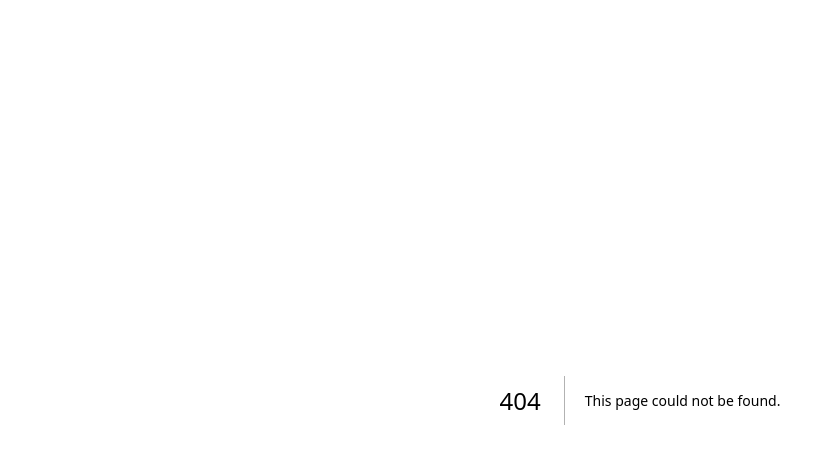
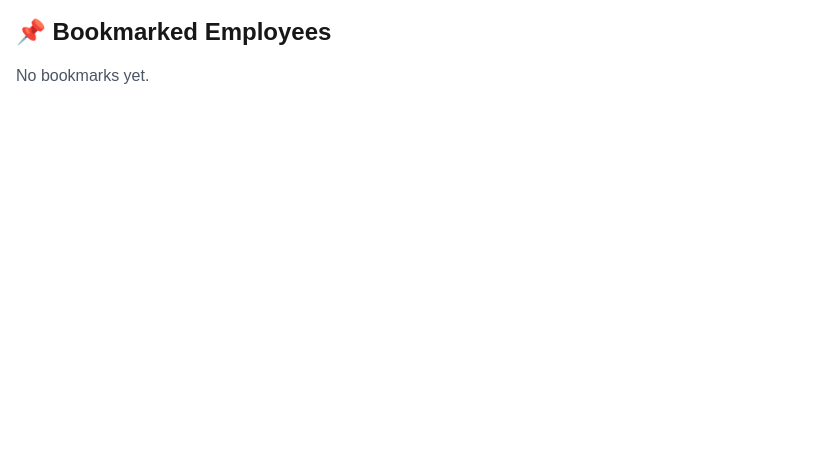
Before and after one commit to Chirag-Matta/hr-dashboard, a Next.js app: page /bookmarks in a window 1280 px wide. Before the commit this address had no page. Shown: the top 464 px of the page, without its empty margins (0-826 px from the left). Built offline with nearby package versions, Linux system fonts and the light colour scheme.

Commit message:
fixed page for bookmarks and debugged the bookmarks not getting added in the /bookmarks page

```diff
--- /dev/null
+++ b/src/app/bookmarks/page.tsx
@@ -0,0 +1,24 @@
+// app/bookmarks/page.tsx
+'use client';
+
+import { useBookmarkStore } from '@/store/bookmarkStore';
+import UserCard from '@/components/UserCard';
+
+export default function BookmarksPage() {
+  const { bookmarks } = useBookmarkStore();
+
+  return (
+    <main className="p-4">
+      <h1 className="text-2xl font-bold mb-4">📌 Bookmarked Employees</h1>
+      {bookmarks.length === 0 ? (
+        <p className="text-gray-600">No bookmarks yet.</p>
+      ) : (
+        <div className="grid grid-cols-1 sm:grid-cols-2 lg:grid-cols-3 gap-4">
+          {bookmarks.map((user) => (
+            <UserCard key={user.id} user={user} />
+          ))}
+        </div>
+      )}
+    </main>
+  );
+}
--- /dev/null
+++ b/src/components/SearchFilterBar.tsx
@@ -0,0 +1,64 @@
+// components/SearchFilterBar.tsx
+'use client';
+
+type Props = {
+  query: string;
+  setQuery: (q: string) => void;
+  departmentFilter: string[];
+  setDepartmentFilter: (deps: string[]) => void;
+  ratingFilter: number[];
+  setRatingFilter: (r: number[]) => void;
+};
+
+const allDepartments = ['HR', 'Engineering', 'Sales', 'Marketing'];
+const allRatings = [1, 2, 3, 4, 5];
+
+export default function SearchFilterBar({
+  query,
+  setQuery,
+  departmentFilter,
+  setDepartmentFilter,
+  ratingFilter,
+  setRatingFilter,
+}: Props) {
+  const toggleItem = <T,>(item: T, list: T[], setList: (newList: T[]) => void) => {
+    setList(list.includes(item) ? list.filter((i) => i !== item) : [...list, item]);
+  };
+
+  return (
+    <div className="flex flex-col sm:flex-row justify-between gap-4 mb-6">
+      <input
+        type="text"
+        value={query}
+        onChange={(e) => setQuery(e.target.value)}
+        placeholder="Search by name, email, or department"
+        className="border rounded px-4 py-2 w-full sm:w-1/3"
+      />
+
+      <div className="flex flex-wrap gap-2 items-center">
+        {allDepartments.map((dep) => (
+          <button
+            key={dep}
+            onClick={() => toggleItem(dep, departmentFilter, setDepartmentFilter)}
+            className={`px-3 py-1 rounded border ${
+              departmentFilter.includes(dep) ? 'bg-blue-500 text-white' : 'bg-gray-200'
+            }`}
+          >
+            {dep}
+          </button>
+        ))}
+        {allRatings.map((rate) => (
+          <button
+            key={rate}
+            onClick={() => toggleItem(rate, ratingFilter, setRatingFilter)}
+            className={`px-2 py-1 rounded border ${
+              ratingFilter.includes(rate) ? 'bg-yellow-500 text-white' : 'bg-gray-200'
+            }`}
+          >
+            {rate}⭐
+          </button>
+        ))}
+      </div>
+    </div>
+  );
+}
--- /dev/null
+++ b/src/store/bookmarkStore.ts
@@ -0,0 +1,44 @@
+// store/bookmarkStore.ts
+import { create } from 'zustand';
+import { persist } from 'zustand/middleware';
+
+type User = {
+  id: number;
+  firstName: string;
+  lastName: string;
+  email: string;
+  age: number;
+  department: string;
+  rating: number;
+};
+
+type BookmarkStore = {
+  bookmarks: User[];
+  addBookmark: (user: User) => void;
+  removeBookmark: (id: number) => void;
+  isBookmarked: (id: number) => boolean;
+};
+
+export const useBookmarkStore = create(
+  persist<BookmarkStore>(
+    (set, get) => ({
+      bookmarks: [],
+      addBookmark: (user) => {
+        if (!get().isBookmarked(user.id)) {
+          set((state) => ({ bookmarks: [...state.bookmarks, user] }));
+        }
+      },
+      removeBookmark: (id) => {
+        set((state) => ({
+          bookmarks: state.bookmarks.filter((user) => user.id !== id),
+        }));
+      },
+      isBookmarked: (id) => {
+        return get().bookmarks.some((user) => user.id === id);
+      },
+    }),
+    {
+      name: 'hr-bookmarks', // saves to localStorage
+    }
+  )
+);
```
